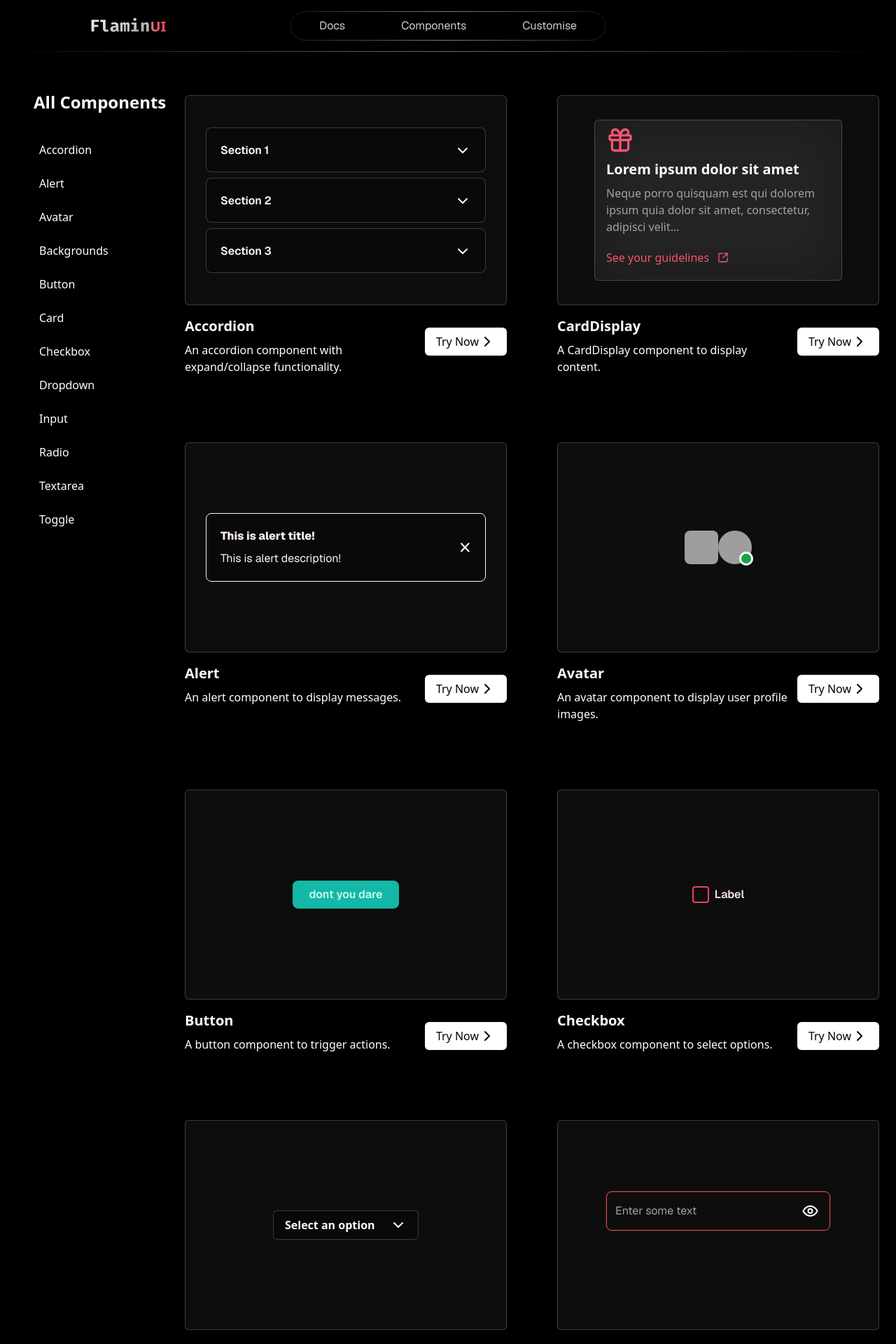
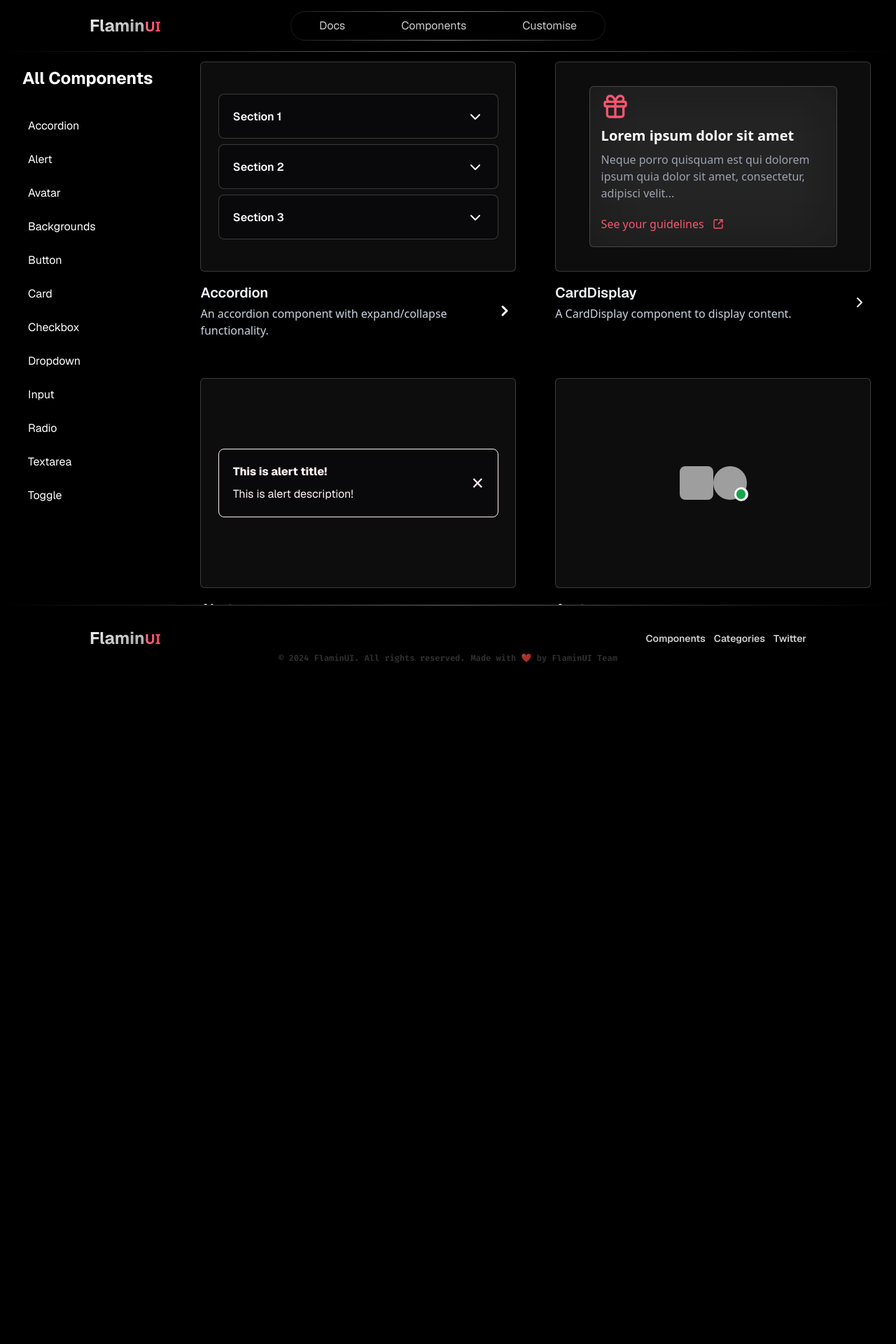
Before and after one commit to Vedant-Panchal/FlaminUI, a Next.js app: page /components in a window 1280 px wide. Shown: the top 1920 px of the page at 70% size. After the commit the page ends 960 px from the top, so only its background shows below. Built offline with nearby package versions, Linux system fonts and the light colour scheme; grey boxes are pictures that could not be loaded.

Commit message:
Fixed chrome height issue, consistent font, fixed sidebar for components

```diff
--- a/app/layout.tsx
+++ b/app/layout.tsx
@@ -21,7 +21,7 @@ export default function RootLayout({
     <html lang="en" className={`${GeistSans.variable}`}>
       <body className="w-screen h-max overflow-x-hidden">
         <Navbar />
-        <main className="h-full max-h-max w-screen overflow-x-clip bg-noise/30 bg-repeat ">
+        <main className="h-full max-h-max w-screen bg-noise/30 bg-repeat ">
         {children}
         </main>
         <Footer />
--- a/components/ComponentPreview/Section/CardDisplay.tsx
+++ b/components/ComponentPreview/Section/CardDisplay.tsx
@@ -7,7 +7,7 @@ interface CardDisplayProps {
   children?: React.ReactNode;
   buttonText: string;
   buttonLink: string;
-  buttonIcon: React.ReactNode;
+  buttonIcon?: React.ReactNode;
 }
 
 const CardDisplay: React.FC<CardDisplayProps> = ({ title, description, children, buttonText, buttonLink, buttonIcon }) => {
@@ -16,14 +16,13 @@ const CardDisplay: React.FC<CardDisplayProps> = ({ title, description, children,
       <div className="cardeffect w-full min-h-[300px] flex items-center justify-center p-4 mb-4">
         {children}
       </div>
-      <div className="flex flex-row justify-between items-start">
+      <div className="flex flex-row justify-between items-center">
         <div className="flex-1">
-          <h3 className="text-xl font-bold mb-2">{title}</h3>
-          <p className='mr-2'>{description}</p>
+          <h3 className="text-xl font-semibold text-slate-100 mb-1 font-geist">{title}</h3>
+          <p className='mr-2 text-slate-300 font-normal'>{description}</p>
         </div>
-        <div className="mt-4 flex items-center">
-          <Link href={buttonLink} className="px-4 py-2 bg-white text-black rounded-md inline-flex items-center">
-            {buttonText}
+        <div className="flex items-center">
+          <Link href={buttonLink} className="pl-3 pr-1 rounded-md inline-flex items-center">
             {buttonIcon}
           </Link>
         </div>
--- a/components/ComponentPreview/Section/Section.tsx
+++ b/components/ComponentPreview/Section/Section.tsx
@@ -52,29 +52,36 @@ const Section: React.FC = () => {
   };
 
   return (
-    <div className="md:flex-row md:items-start md:justify-start flex flex-col items-start justify-start relative">
+    <div className="md:flex-row md:items-start md:justify-between flex flex-col items-start justify-start relative md:gap-10 md:pt-16 pt-0">
       <div
-        className={`relative ${sidebarVisible ? "block" : "hidden"} md:block`}
+        className={`md:hidden w-screen h-max ${sidebarVisible ? "translate-x-0" : "-translate-x-full"} transition-transform duration-300 ease-in-out z-[1000] fixed bg-zinc-900`}
       >
         <Sidebar />
       </div>
       <div
-        className={`md:hidden block sticky top-[75px] w-max h-max z-[1000] ${sidebarVisible ? "left-[80%]" : "left-0"}`}
+        className={`md:hidden bg-zinc-900 fixed flex items-center justify-start w-1 h-screen z-[1000] transition-transform duration-[600ms] ease-in-out ${sidebarVisible ? "left-[99%] flex-row-reverse" : "left-0"}`}
       >
         <ToggleSwitch onChange={toggleSidebar} />
       </div>
-      <div className="flex-grow p-0 text-white md:ml-[240px] pt-28">
-        <div className="md:hidden w-full flex justify-center">
-          <h1 className="font-bold text-3xl">All Components</h1>
+      <div className="text-white h-screen md:flex justify-between w-screen items-center overflow-y-scroll custom-scrollbar">
+        <div className="md:hidden w-full flex mt-20 justify-center">
+          <h1 className="font-bold font-geist text-2xl">Components</h1>
         </div>
-        <div className="grid grid-cols-1 md:grid-cols-1 lg:grid-cols-2 gap-6 md:w-full">
-          <div id="Accordion" className="mb-6">
+        <div
+          className={`relative hidden w-max h-full ${sidebarVisible ? "block" : "hidden"} md:block`}
+        >
+          <Sidebar />
+        </div>
+        <div className="grid grid-cols-1 md:grid-cols-2 lg:grid-cols-2 gap-2 md:w-full px-3 md:mt-10 md:mb-10 md:overflow-y-scroll h-screen md:custom-scrollbar">
+          <div id="Accordion" className="">
             <CardDisplay
               title="Accordion"
               description="An accordion component with expand/collapse functionality."
-              buttonText="Try Now"
+              buttonText=""
               buttonLink="/docs/accordion"
-              buttonIcon={<ChevronRight className="h-6 w-6" />}
+              buttonIcon={
+                <ChevronRight className="h-6 w-6 text-white" strokeWidth={3} />
+              }
             >
               <Accordion
                 variant="rounded"
@@ -96,7 +103,7 @@ const Section: React.FC = () => {
               </Accordion>
             </CardDisplay>
           </div>
-          <div id="Card" className="mb-6">
+          <div id="Card" className="">
             <CardDisplay
               title="CardDisplay"
               description="A CardDisplay component to display content."
@@ -133,7 +140,7 @@ const Section: React.FC = () => {
               </ComponentCard>
             </CardDisplay>
           </div>
-          <div id="Alert" className="mb-6">
+          <div id="Alert" className="">
             <CardDisplay
               title="Alert"
               description="An alert component to display messages."
@@ -147,7 +154,7 @@ const Section: React.FC = () => {
               </Alert>
             </CardDisplay>
           </div>
-          <div id="Avatar" className="mb-6">
+          <div id="Avatar" className="">
             <CardDisplay
               title="Avatar"
               description="An avatar component to display user profile images."
@@ -159,7 +166,7 @@ const Section: React.FC = () => {
               <Avatar status="online" />
             </CardDisplay>
           </div>
-          <div id="Button" className="mb-6">
+          <div id="Button" className="">
             <CardDisplay
               title="Button"
               description="A button component to trigger actions."
@@ -170,7 +177,7 @@ const Section: React.FC = () => {
               <Button variant="success">dont you dare</Button>
             </CardDisplay>
           </div>
-          <div id="Checkbox" className="mb-6">
+          <div id="Checkbox" className="">
             <CardDisplay
               title="Checkbox"
               description="A checkbox component to select options."
@@ -181,7 +188,7 @@ const Section: React.FC = () => {
               <Checkbox label="Label" />
             </CardDisplay>
           </div>
-          <div id="Dropdown" className="mb-6">
+          <div id="Dropdown" className="">
             <CardDisplay
               title="Dropdown"
               description="A dropdown component to select options."
@@ -200,7 +207,7 @@ const Section: React.FC = () => {
               </Dropdown>
             </CardDisplay>
           </div>
-          <div id="Input" className="mb-6">
+          <div id="Input" className="">
             <CardDisplay
               title="Input"
               description="An input component to enter data."
@@ -217,7 +224,7 @@ const Section: React.FC = () => {
               />
             </CardDisplay>
           </div>
-          <div id="Radio" className="mb-6">
+          <div id="Radio" className="">
             <CardDisplay
               title="Radio"
               description="A radio component to select options."
@@ -228,7 +235,7 @@ const Section: React.FC = () => {
               <Radio label="Label" />
             </CardDisplay>
           </div>
-          <div id="Textarea" className="mb-6">
+          <div id="Textarea" className="">
             <CardDisplay
               title="Textarea"
               description="A textarea component to enter multiple lines of text."
@@ -239,7 +246,7 @@ const Section: React.FC = () => {
               <TextArea placeholder="Enter your text here..." variant="" />
             </CardDisplay>
           </div>
-          <div id="Toggle" className="mb-6">
+          <div id="Toggle" className="">
             <CardDisplay
               title="Toggle"
               description="A toggle component to switch between two states."
--- a/components/ComponentPreview/Section/Sidebar.tsx
+++ b/components/ComponentPreview/Section/Sidebar.tsx
@@ -3,7 +3,7 @@ import Link from "next/link";
 
 const Sidebar: React.FC = () => {
   return (
-    <div className="fixed top-[90px] md:mt-6 md:mb-8 md:left-8 md:w-64 md:bottom-16 overflow-y-auto md:p-4 z-10 text-white custom-scrollbar md:bg-transparent bg-black w-screen h-full md:h-4/5 p-8 -mt-[40px]">
+    <div className="absolute mt-12 md:mt-0 md:relative md:w-max md:overflow-y-hidden font-geist text-white custom-scrollbar bg-black z-20 md:z-0 w-screen h-screen md:h-max p-8">
       <h2 className="text-2xl font-bold mb-8">All Components</h2>
       <div className="flex-grow bottom-16 md:bottom-0">
         <ul>
--- a/components/Sections/Section1/Section1.tsx
+++ b/components/Sections/Section1/Section1.tsx
@@ -94,7 +94,7 @@ function Section1() {
       <div className="relative z-[100] flex flex-col items-center md:justify-center justify-start pt-40 md:pt-0 h-full">
         <h1 className="md:text-6xl text-3xl font-geist text-transparent  md:leading-[70px] font-bold md:text-center text-center px-4">
           <span className="bg-clip-text bg-gradient-to-b from-[#fffff7] to-[#727267]">
-            Redifing Component Flexibility
+            Redifining Component Flexibility
           </span>{" "}
           <br />
           <span className="bg-clip-text bg-gradient-to-b from-[#fffff7] to-[#727267]">
--- a/components/Sections/Section2/Section2.tsx
+++ b/components/Sections/Section2/Section2.tsx
@@ -1,3 +1,4 @@
+"use client"
 import React, { useEffect, useRef } from "react";
 import DottedDesign from "./DottedDesign";
 import DottedMask from "./DottedMask";
@@ -19,8 +20,7 @@ function Section2() {
   }, [scrollYProgress]);
 
   return (
-    <div className="h-[300vh] w-full relative max-h-max" ref={containerRef}>
-      {" "}
+    <div className="h-[300vh] w-full relative top-0" ref={containerRef}>
       {/* Increased height for scrolling */}
       <div className="w-full h-screen sticky md:top-0 top-10 flex items-center justify-center bg-red-500/0">
         <div className="flex items-center justify-center md:w-2/3 md:h-96 h-full bg-black px-4 md:px-0">
--- a/components/ui/Footer/Footer.tsx
+++ b/components/ui/Footer/Footer.tsx
@@ -3,10 +3,10 @@ import React from "react";
 
 function Footer() {
   return (
-    <div className="relative md:h-24 h-max md:px-32 px-4 py-8 flex w-full md:items-center items-start md:justify-center gap-2 backdrop-blur-xl  bg-black/50 after:content-[''] after:absolute after:w-full after:h-[1px] after:bg-gradient-to-r from-[#787878]/0 via-[#DEDEDE] to-[#787878]/0 after:top-[0] after:right-0 after:opacity-50">
+    <div className="relative md:h-24 h-max bottom-0 md:px-32 px-4 py-8 flex w-full md:items-center items-start md:justify-center gap-2 backdrop-blur-xl  bg-black/50 after:content-[''] after:absolute after:w-full after:h-[1px] after:bg-gradient-to-r from-[#787878]/0 via-[#DEDEDE] to-[#787878]/0 after:top-[0] after:right-0 after:opacity-50">
       <Link href={"/"} className="flex-1">
         <p>
-          <span className="bg-gradient-to-br from-[#FFF] to-[#999] bg-clip-text font-fira text-2xl font-bold text-transparent">
+          <span className="bg-gradient-to-br from-[#FFF] to-[#999] bg-clip-text font-geist text-2xl font-bold text-transparent">
             Flamin
           </span>
           <span className="bg-gradient-to-r from-[#FB7185] to-[#F43F5E] bg-clip-text font-sans text-xl font-black text-transparent">
--- a/components/ui/Navbar/Navbar.tsx
+++ b/components/ui/Navbar/Navbar.tsx
@@ -31,10 +31,10 @@ const Navbar: React.FC = () => {
   const toggleMenu = () => setIsOpen(!isOpen);
 
   return (
-    <header className="fixed left-0 right-0 top-0 z-[9999] flex h-max w-screen items-center md:justify-center justify-end py-4 px-4 md:w-full md:px-32 md:py-4 backdrop-blur-xl bg-[rgb(77,77,77)]/[0.1%] after:content-[''] after:absolute after:w-full after:h-[0.5px] after:bg-gradient-to-r from-[#787878]/0 via-[#DEDEDE] to-[#787878]/0 after:bottom-0 after:right-0 after:opacity-50">
+    <header className="fixed left-0 right-0 top-0 z-[9999] flex h-max w-screen items-center md:justify-center justify-end py-4 px-4 md:w-full md:px-32 md:py-4 backdrop-blur-xl bg-[rgb(77,77,77)]/[0.1%] after:content-[''] after:absolute after:w-full md:after:h-[0.5px] after:h-[1px] after:bg-gradient-to-r from-[#787878]/0 via-[#DEDEDE] to-[#787878]/0 after:bottom-0 after:right-0 after:opacity-50">
       <Link href={"/"} className="absolute left-4 text-sm md:left-32">
         <p>
-          <span className="bg-gradient-to-br from-[#FFF] to-[#999] bg-clip-text font-fira text-2xl font-bold text-transparent">
+          <span className="bg-gradient-to-br from-[#FFF] to-[#999] bg-clip-text font-geist text-2xl font-bold text-transparent">
             Flamin
           </span>
           <span className="bg-gradient-to-r from-[#FB7185] to-[#F43F5E] bg-clip-text font-sans text-xl font-black text-transparent">
@@ -56,7 +56,7 @@ const Navbar: React.FC = () => {
         initial="closed"
         animate={isOpen ? "open" : "closed"}
         variants={sidebarVariants}
-        className="absolute top-0 right-0 z-[100] flex h-screen w-full flex-col items-start justify-start gap-5 backdrop-blur-2xl bg-black/60 text-white shadow-lg"
+        className="absolute top-0 right-0 z-[100] flex h-screen w-full flex-col items-start justify-start gap-5 backdrop-blur-2xl bg-black/80 text-white shadow-lg"
       >
         <MenuToggle toggle={toggleMenu} isOpen={isOpen} />
         <Navigation isOpen={isOpen} toggle={toggleMenu} />
```
Also changed, not shown: components/ComponentPreview/Section/ToggleSwitch.tsx (+9 -13 lines), components/Sections/Section2/AnimatedText.tsx (+10 -10 lines).
